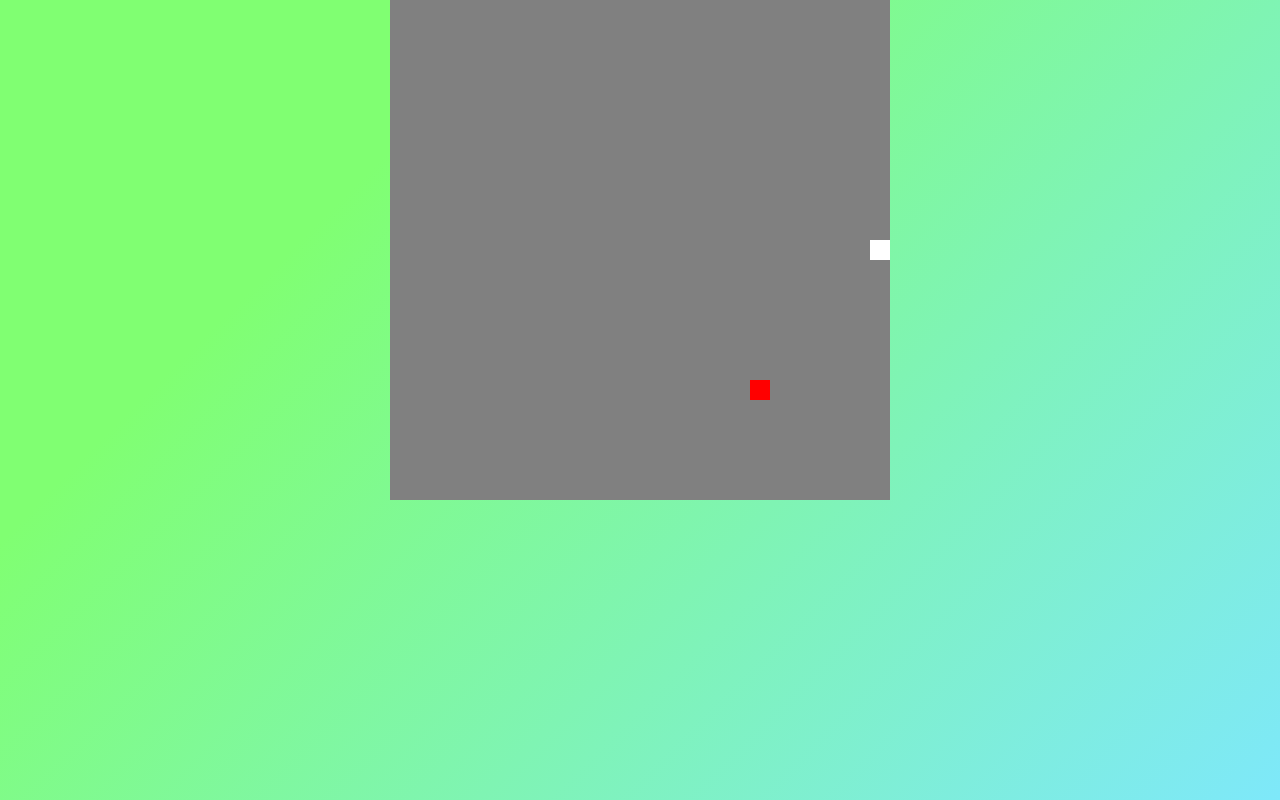
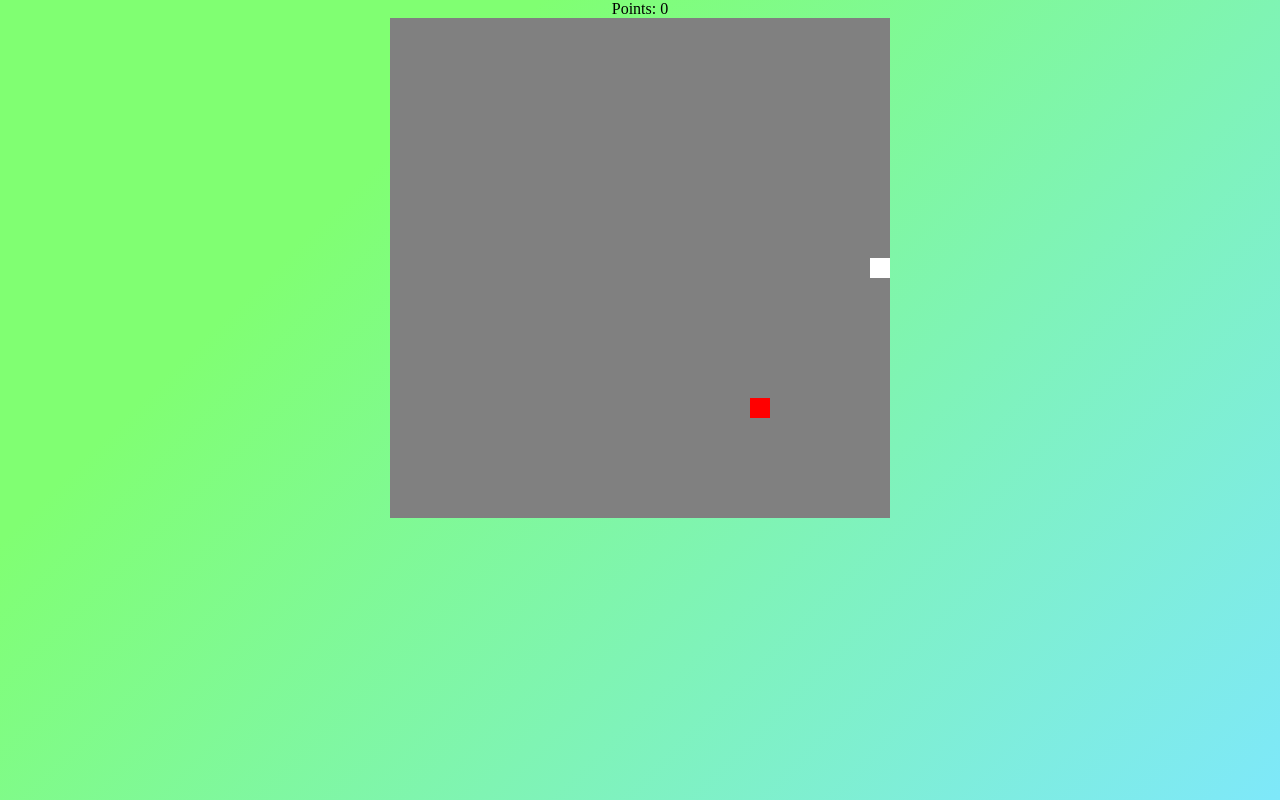
Before and after one commit to DontAskForAnything/SmallProjectsArchive, a plain HTML site: page index.html in a window 1280 px wide. Both pictures are taken after a click on the link "START!!". Drawn offline with Linux system fonts and the light colour scheme.

Commit message:
Added Points

```diff
--- a/SnakeScript.js
+++ b/SnakeScript.js
@@ -1,6 +1,7 @@
 var canvas = document.querySelector('canvas'),
     ctx = canvas.getContext('2d'),
     scale = 20,
+    points = 0;
     rows = canvas.height / scale,
     columns = canvas.width / scale;
     canvas.setAttribute('tabindex', 1);
@@ -8,6 +9,8 @@ var canvas = document.querySelector('canvas'),
     canvas.style.outline = 'none';
 
 document.querySelector("#StartButton").addEventListener("click", () => {    snake = new Snake();
+    points = 0;
+    document.querySelector("#Score").innerHTML = "Points: " + points;
     document.querySelector("#StartButton").style.display = "none";
     fruit = new Fruit();
     fruit.newLocation();
@@ -22,6 +25,8 @@ document.querySelector("#StartButton").addEventListener("click", () => {    snak
 
         if(snake.eat(fruit)) {
             fruit.newLocation();
+            points++;
+           document.querySelector("#Score").innerHTML = "Points: " + points;
         }
         if(!snake.checkCollision()){
 
--- a/index.html
+++ b/index.html
@@ -8,6 +8,7 @@
 </head>
 <body>
     <a id="StartButton">START!!</a>
+    <p id="Score">Points: 0</p>
     <div id="main">
         <canvas id="canvas" height="500px" width="500px">
             Your browser does not support the HTML canvas tag.
```
